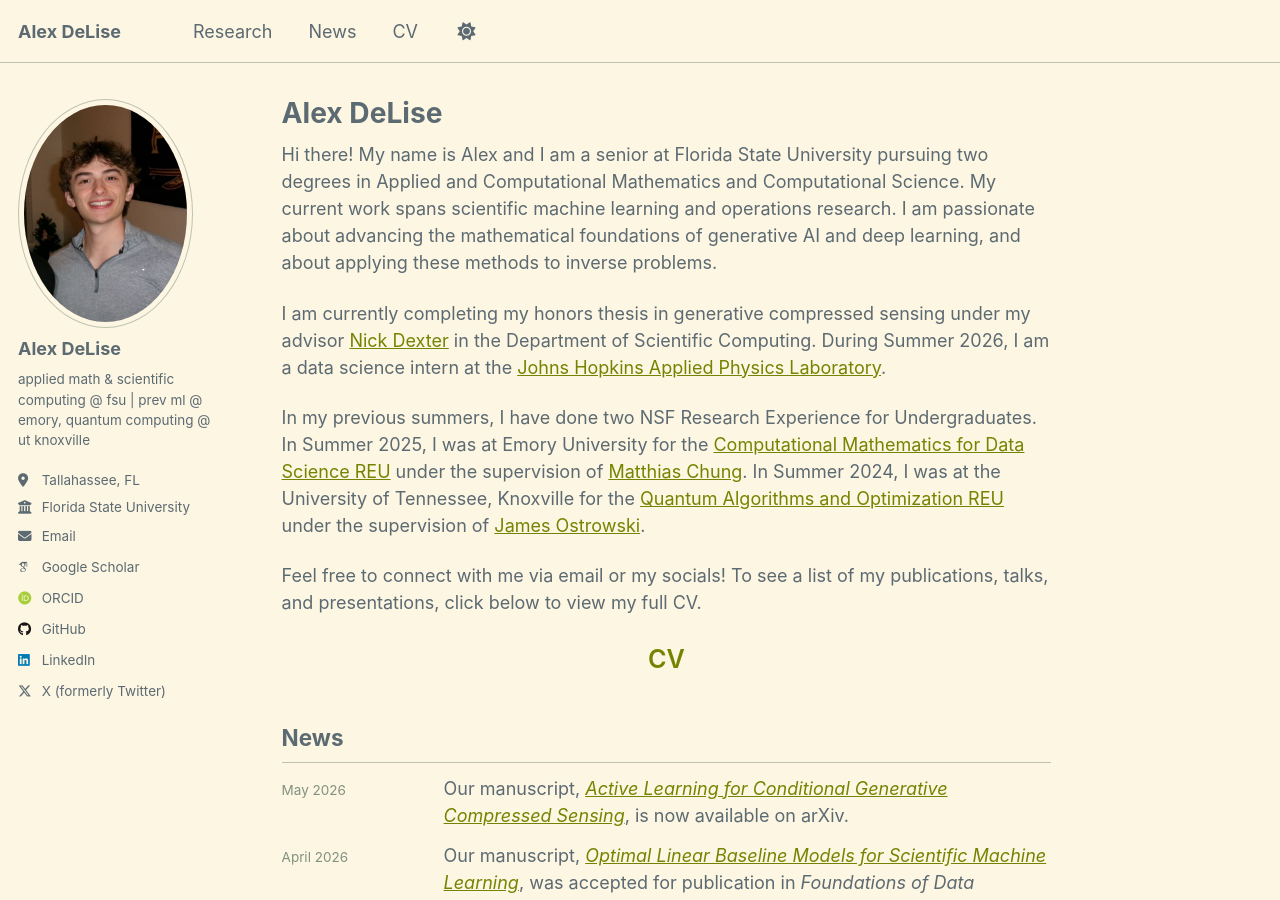
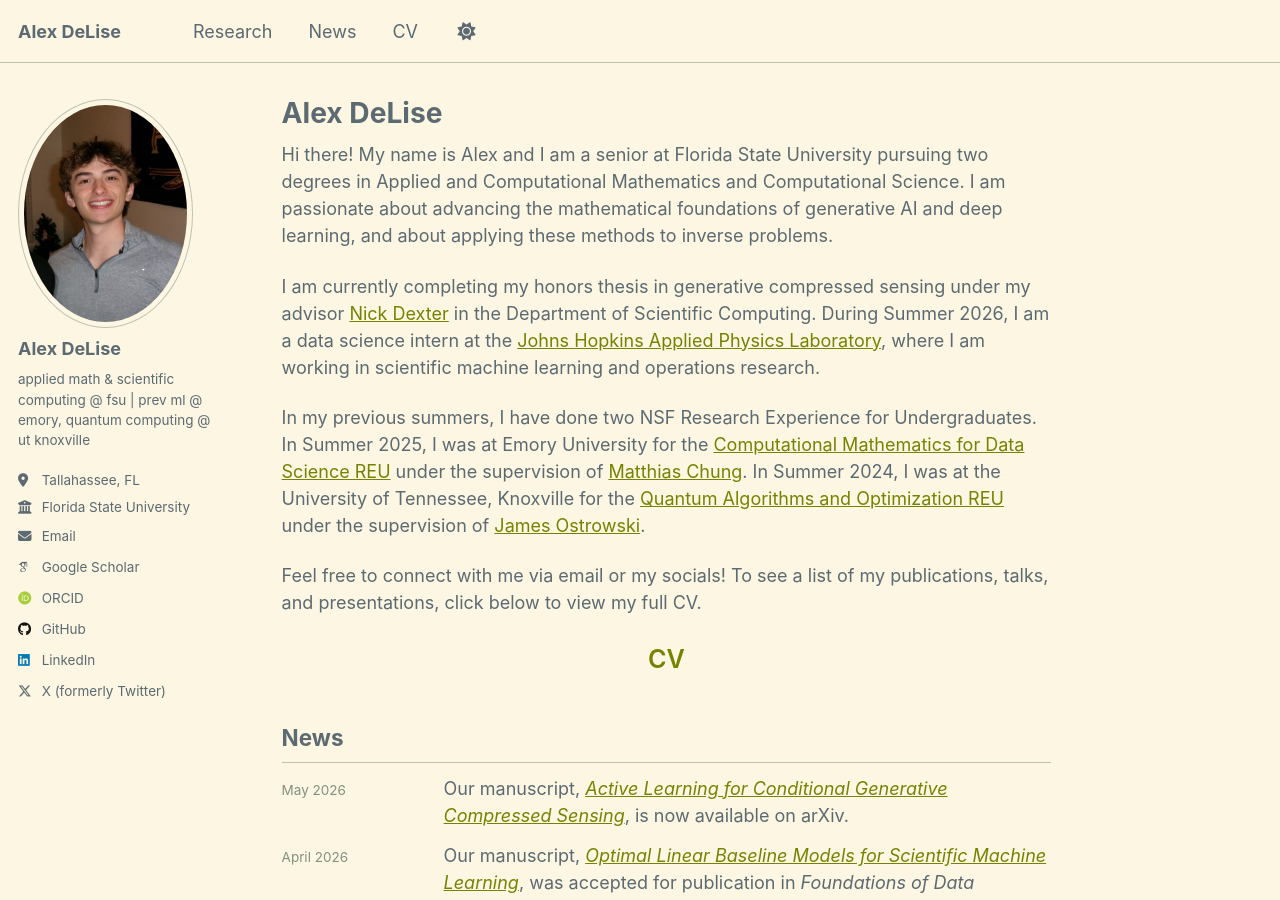
Before and after one commit to alexdelise/alexdelise.github.io, a Jekyll site: the page built from _pages/about.md, in a window 1280 px wide and 900 px high. Built offline with Jekyll 4.4.1, drawn with Linux system fonts in a browser that asks for light colours; some web fonts are replaced; a script that is not in the unit is left out.

Commit message:
updates homepage description

```diff
--- a/_pages/about.md
+++ b/_pages/about.md
@@ -7,9 +7,9 @@
   - /about.html
 ---
 
-Hi there! My name is Alex and I am a senior at Florida State University pursuing two degrees in Applied and Computational Mathematics and Computational Science. My current work spans scientific machine learning and operations research. I am passionate about advancing the mathematical foundations of generative AI and deep learning, and about applying these methods to inverse problems.
+Hi there! My name is Alex and I am a senior at Florida State University pursuing two degrees in Applied and Computational Mathematics and Computational Science. I am passionate about advancing the mathematical foundations of generative AI and deep learning, and about applying these methods to inverse problems.
 
-I am currently completing my honors thesis in generative compressed sensing under my advisor [Nick Dexter](https://www.sc.fsu.edu/people?uid=nd22f) in the Department of Scientific Computing. During Summer 2026, I am a data science intern at the [Johns Hopkins Applied Physics Laboratory](https://www.jhuapl.edu/).
+I am currently completing my honors thesis in generative compressed sensing under my advisor [Nick Dexter](https://www.sc.fsu.edu/people?uid=nd22f) in the Department of Scientific Computing. During Summer 2026, I am a data science intern at the [Johns Hopkins Applied Physics Laboratory](https://www.jhuapl.edu/), where I am working in scientific machine learning and operations research.
 
 In my previous summers, I have done two NSF Research Experience for Undergraduates. In Summer 2025, I was at Emory University for the [Computational Mathematics for Data Science REU](https://www.math.emory.edu/site/cmds-reuret/) under the supervision of [Matthias Chung](https://sites.google.com/view/matthias-chung/home). In Summer 2024, I was at the University of Tennessee, Knoxville for the [Quantum Algorithms and Optimization REU](https://tickle.utk.edu/ise/research/research-experience-for-undergraduates/) under the supervision of [James Ostrowski](https://tickle.utk.edu/ise/faculty/james-ostrowski/).
 
```
